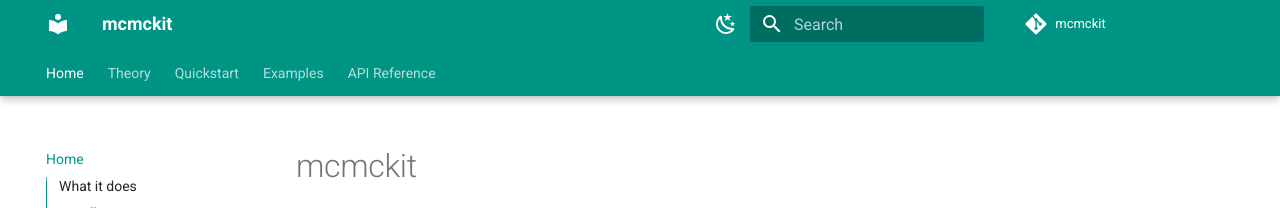
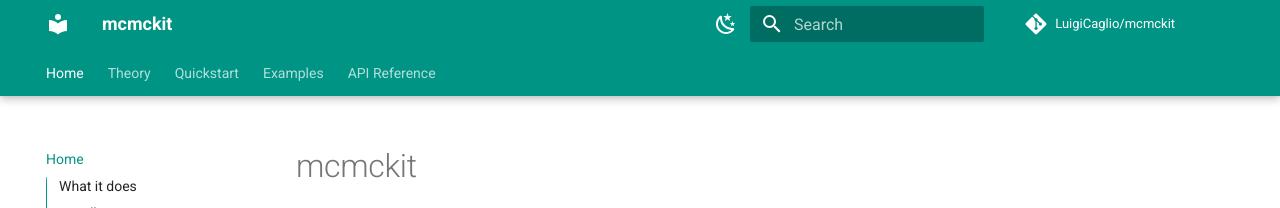
Before and after one commit to LuigiCaglio/mcmckit, an MkDocs documentation site: the page built from docs/index.md, in a window 1280 px wide. Shown: the top 208 px of the page. Built offline with MkDocs 1.6.1 and Material for MkDocs 9.7.7, drawn with Linux system fonts in a browser that asks for light colours; comment, search, counter and statistics services are not loaded.

Commit message:
Add CI and docs workflows, fix mkdocs metadata
- Point mkdocs repo_url/repo_name at the real repository
- Complete site_author
- Add CI workflow (pytest on Python 3.9-3.12)
- Add docs workflow (mkdocs gh-deploy to GitHub Pages)

Mirrors the workflow setup used in DSPkit.

Co-Authored-By: Claude Opus 5 <noreply@anthropic.com>
Claude-Session: https://claude.ai/code/session_01CYq2TqD4aq5gvQ5CW7uTgp

```diff
--- a/mkdocs.yml
+++ b/mkdocs.yml
@@ -1,9 +1,9 @@
 site_name: mcmckit
 site_description: Lightweight Bayesian model updating with MCMC for engineering applications
-site_author: Luigi
+site_author: Luigi Caglio
 docs_dir: docs
-repo_url: https://github.com/your-username/mcmckit
-repo_name: mcmckit
+repo_url: https://github.com/LuigiCaglio/mcmckit
+repo_name: LuigiCaglio/mcmckit
 
 theme:
   name: material
```
Also changed, not shown: 2 other files.
